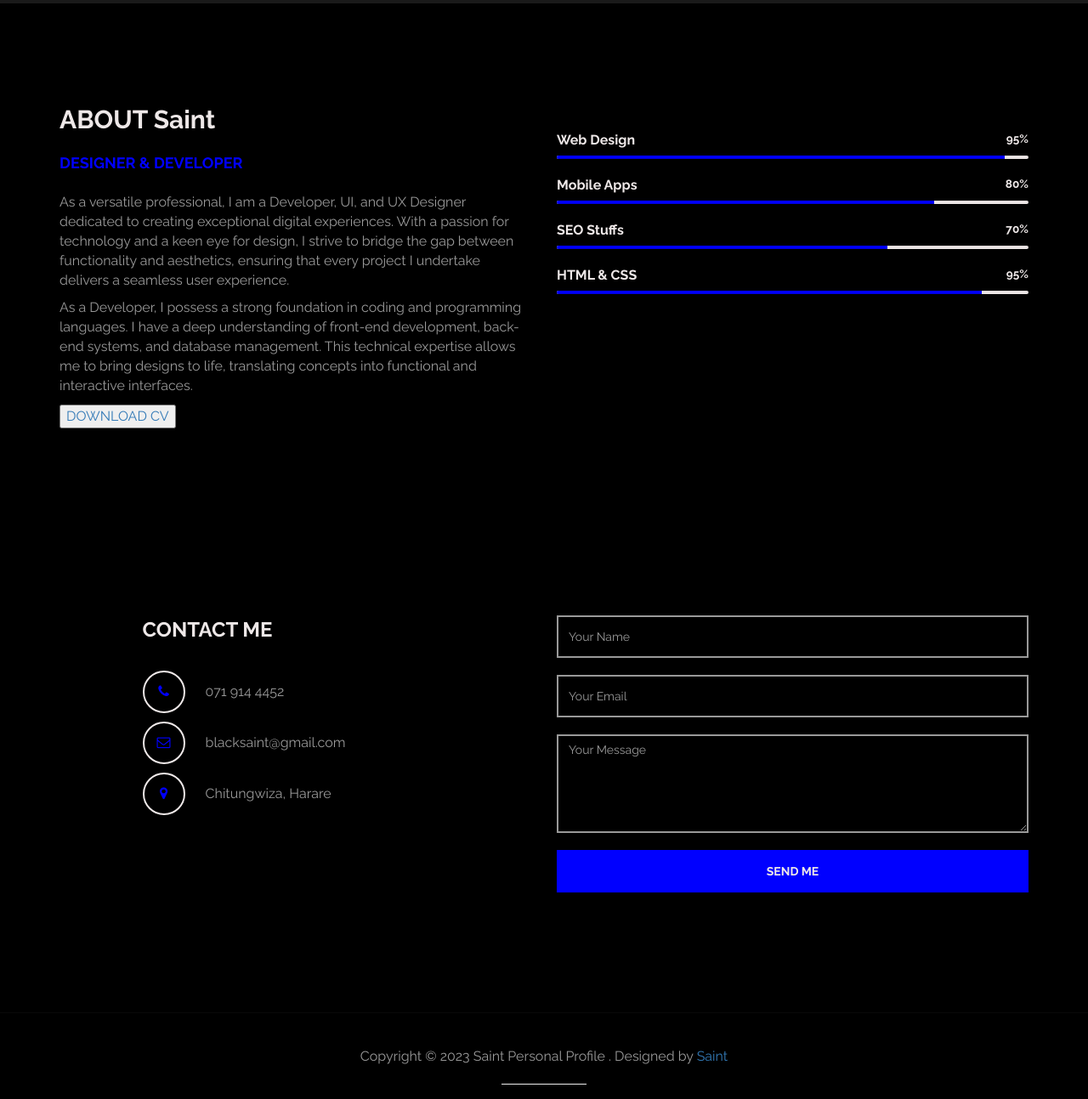
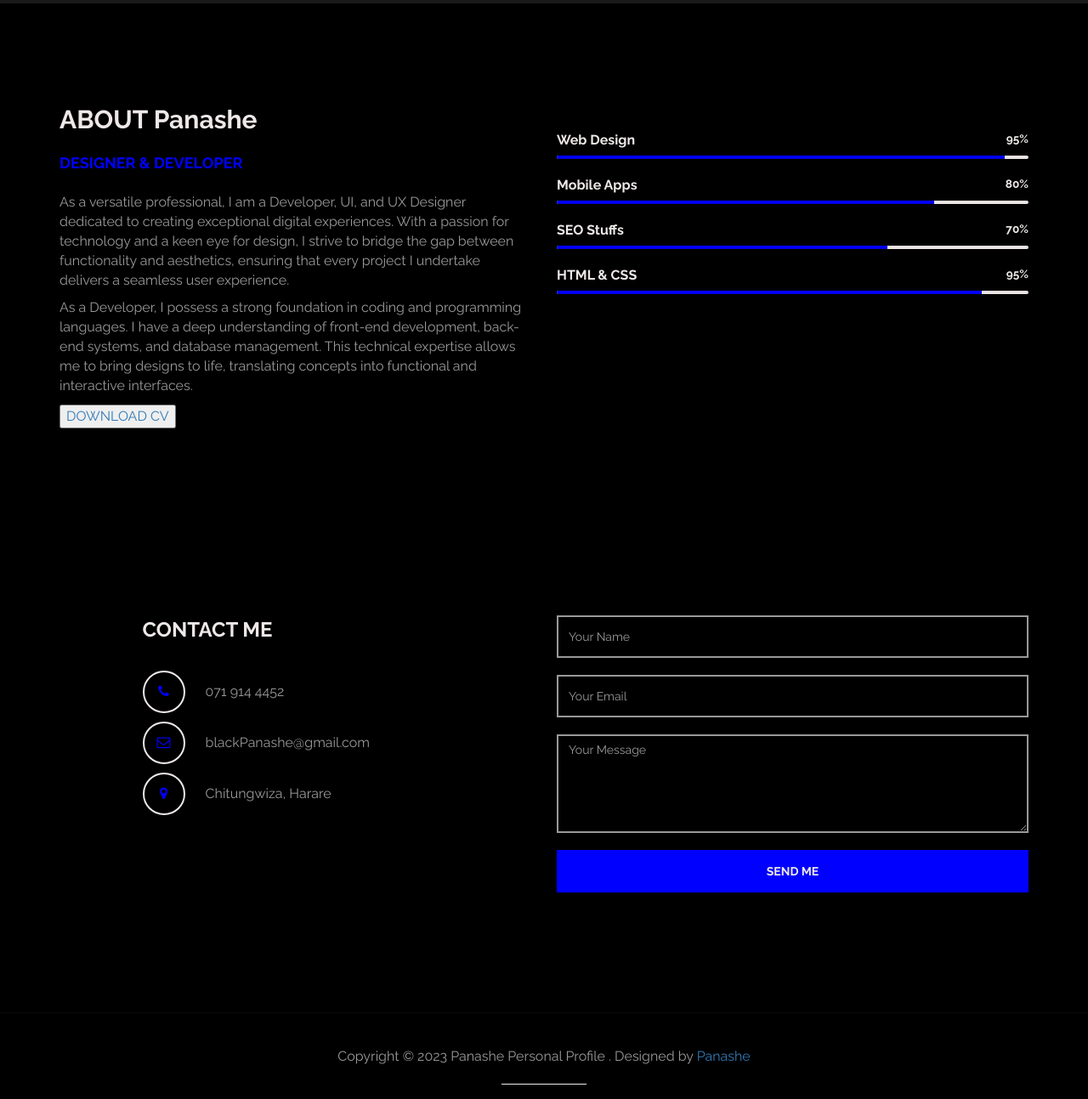
Before and after one commit to Ghost-Saint/CharakupaPanasheCV.github.io, a plain HTML site: page index.html in a window 1280 px wide. Shown: the part 1100-2393 px from the top of the page at 85% size. Drawn offline with Linux system fonts and the light colour scheme.

Commit message:
Update index.html

```diff
--- a/index.html
+++ b/index.html
@@ -103,7 +103,7 @@
 			<div class="container">
 				<div class="row">
 					<div class="col-md-6 col-xs-11 wow fadeInLeft" data-wow-delay="0.9s">
-						<h2>ABOUT Saint</h2>
+						<h2>ABOUT Panashe</h2>
 						<h4>DESIGNER &AMP; DEVELOPER</h4>
 						<p>As a versatile professional, I am a Developer, UI, and UX Designer dedicated to creating exceptional digital experiences.
 							 With a passion for technology and a keen eye for design,
@@ -205,7 +205,7 @@
 						<address>
 							<p class="contact-title">CONTACT ME</p>
 							<p><i class="fa fa-phone"></i> 071 914 4452</p>
-							<p><i class="fa fa-envelope-o"></i> blacksaint@gmail.com</p>
+							<p><i class="fa fa-envelope-o"></i> blackPanashe@gmail.com</p>
 							<p><i class="fa fa-map-marker"></i> Chitungwiza, Harare</p>
 						</address>
 					</div>
@@ -228,9 +228,9 @@
 			<div class="container">
 				<div class="row">
 					<div class="col-md-12 wow fadeIn" data-wow-delay="0.9s">
-						<p>Copyright &copy; 2023 Saint Personal Profile
+						<p>Copyright &copy; 2023 Panashe Personal Profile
 
-                        . Designed by <a rel="nofollow noopener" href="">Saint</a></p>
+                        . Designed by <a rel="nofollow noopener" href="">Panashe</a></p>
 						<hr>
 						<ul class="social-icon">
 							<li><a href="#" class="fa fa-facebook"></a></li>
```
